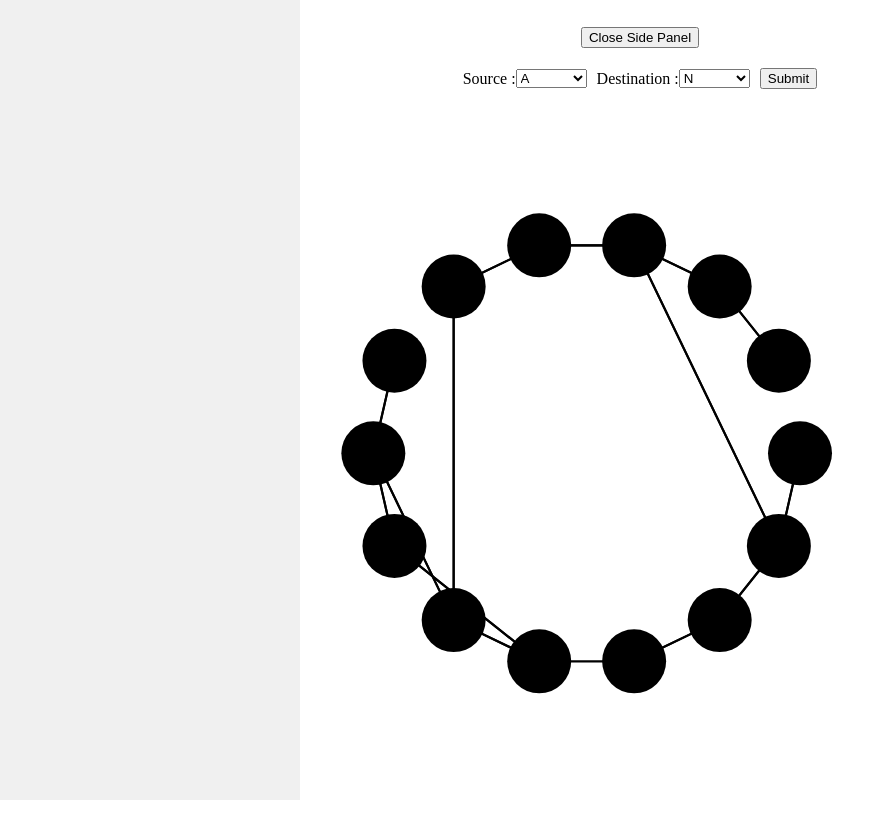
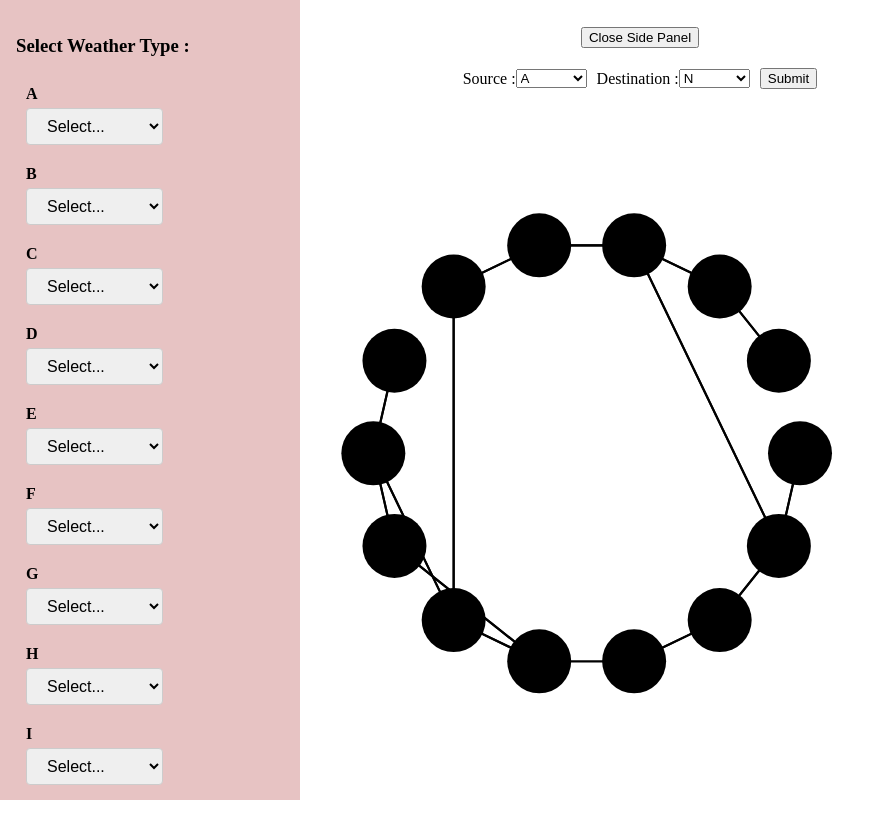
Before and after one commit to achyutvardhan/Train-Routing, a React (Vite) app in the folder Code/: page / in a window 1280 px wide. Both pictures are taken after a click on the button "Open Side Panel". Shown: the whole page, without its empty margins (0-895 px from the left). Built offline with nearby package versions, Linux system fonts and the light colour scheme.

Commit message:
ui complete

```diff
--- a/Code/src/components/Dropdown.jsx
+++ b/Code/src/components/Dropdown.jsx
@@ -1,23 +1,30 @@
 import React from "react";
 import { useState } from "react";
 import weather from "../weather";
-export default function Dropdown({ handleOpen }) {
-  const [selectedValue, setSelectedValue] = useState(String(weather[5].fact));
-  console.log(weather[5].fact);
-  const handleChange = (event) => {
+import "../css/Dropdown.css";
+export default function Dropdown() {
+  const [selectedValue, setSelectedValue] = useState();
+
+  const handleChangeWeather = (event) => {
     setSelectedValue(event.target.value);
   };
-  const handleApply = () => {
-    // send factor to backend
-    handleOpen(false);
-  };
+
   return (
     <>
-      <select>
-        <option value="someOption">Some option</option>
-        <option value="otherOption">Other option</option>
-      </select>
-      <button onClick={handleApply}>Apply</button>
+      <div className="dropdown">
+        <select
+          value={selectedValue}
+          name="weather"
+          onChange={handleChangeWeather}
+        >
+          <option value="">Select...</option>
+          {weather.map((data, key) => (
+            <option value={data.fact} key={key}>
+              {data.name}
+            </option>
+          ))}
+        </select>
+      </div>
     </>
   );
 }
--- a/Code/src/components/Sidepanel.jsx
+++ b/Code/src/components/Sidepanel.jsx
@@ -1,17 +1,27 @@
-import React from 'react'
-import Dropdown from './Dropdown'
-import '../css/SidePanel.css'
-
+import React from "react";
+import Dropdown from "./Dropdown";
+import "../css/SidePanel.css";
+import nodes from "../nodes";
 export default function Sidepanel({ isOpen }) {
   return (
     <>
-    {isOpen &&<div className="externalPanel">
-        <div className="internalPanel">
-           <div className="box-type">
-            {/* <Dropdown/> */}
-           </div>
+      {isOpen && (
+        <div className="externalPanel">
+          <div className="internalPanel">
+            <h3>Select Weather Type : </h3>
+            <div className="box-type">
+              {nodes.map((data, key) => {
+                return (
+                  <div className="DropBox">
+                    <strong style={{ marginBottom: "5px" }}>{data}</strong>
+                    <Dropdown key={key} />
+                  </div>
+                );
+              })}
+            </div>
+          </div>
         </div>
-    </div>}
+      )}
     </>
-  )
+  );
 }
--- /dev/null
+++ b/Code/src/css/Dropdown.css
@@ -0,0 +1,17 @@
+.dropdown {
+    position: relative; /* Needed for optional hover effects */
+    display: inline-block; /* Allow inline placement */
+  }
+
+  .dropdown select {
+    border: 1px solid #ccc; /* Basic border */
+    padding: 0.5rem 1rem; /* Add some padding */
+    border-radius: 4px; /* Rounded corners */
+    font-size: 1rem; /* Adjust font size as needed */
+    cursor: pointer; /* Indicate interactivity */
+  }
+
+  .dropdown select:focus {
+    outline: none; /* Remove default outline on focus */
+    border-color: #999; /* Change border color on focus (optional) */
+  }
--- a/Code/src/css/SidePanel.css
+++ b/Code/src/css/SidePanel.css
@@ -4,9 +4,10 @@
   left: 0; /* Position it on the left */
   height: 100vh; /* Make it full viewport height */
   width: 300px; /* Adjust width as needed */
-  background-color: #f0f0f0; /* Set background color */
+  background-color: #e7c3c3; /* Set background color */
   display: flex; /* Allow vertical stacking of internal elements */
   flex-direction: column; /* Stack elements vertically */
+  z-index: 2;
   transition: transform 0.3s ease-in-out; /* Add animation for smooth opening/closing */
 }
 
@@ -17,9 +18,18 @@
 
 .internalPanel {
   flex: 1; /* Take up remaining space within the external panel */
-  padding: 1rem; /* Add padding */
+  padding: 1rem;
+  overflow-y: scroll; /* Add padding */
 }
 
 .box-type {
   /* Styles for the box-type element within the internal panel */
+  display: flex;
+  flex-direction: column;
 }
+
+.DropBox {
+  margin: 10px;
+  display: flex;
+  flex-direction: column;
+}
--- a/Code/src/weather.js
+++ b/Code/src/weather.js
@@ -1,4 +1,8 @@
 export default [
+  {
+    name: "Clean",
+    fact: 1,
+  },
   {
     name: "Stormy",
     fact: 2,
@@ -19,8 +23,4 @@ export default [
     name: "Heavy fog",
     fact: 5,
   },
-  {
-    name: "Clean",
-    fact: 1,
-  },
 ];
```
